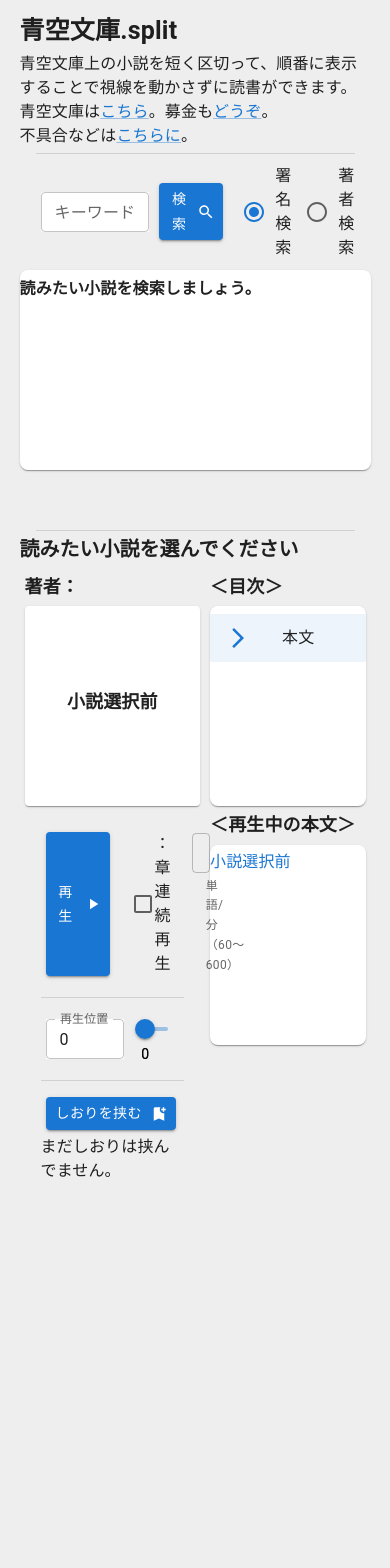
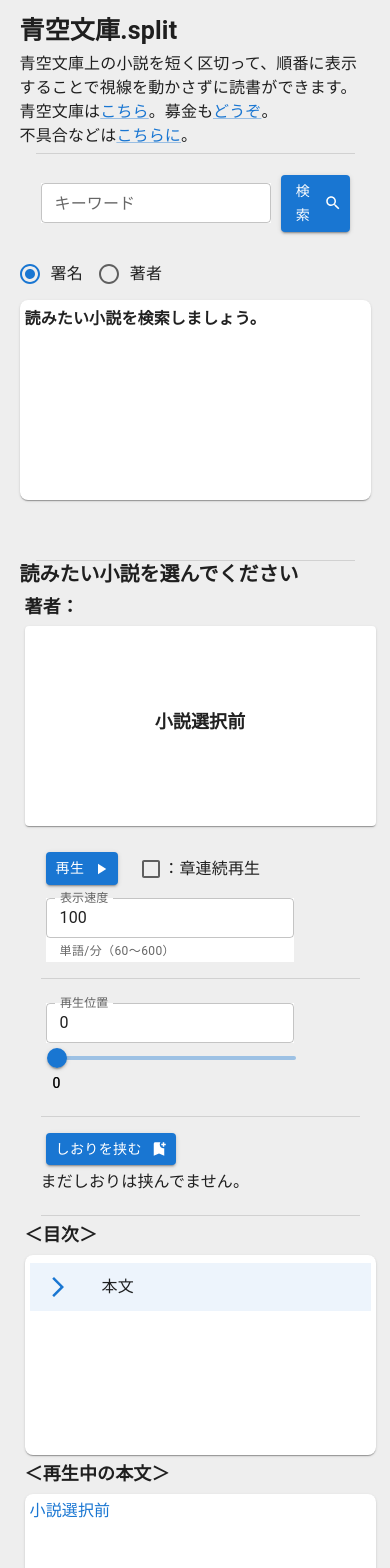
Before and after one commit to shinra-s/aozora_ts, a React (Create React App) app in the folder frontend/: page / in a window 390 px wide. Shown: the top 1568 px of the page. Before the commit the page ends 1214 px from the top, so only its background shows below. Built offline with nearby package versions, Linux system fonts and the light colour scheme.

Commit message:
Add responsive UI

```diff
--- a/frontend/src/App.css
+++ /dev/null
@@ -1,254 +0,0 @@
-.App {
-  text-align: center;
-}
-
-.App-logo {
-  height: 40vmin;
-  pointer-events: none;
-}
-
-@media (prefers-reduced-motion: no-preference) {
-  .App-logo {
-    animation: App-logo-spin infinite 20s linear;
-  }
-}
-
-.App-header {
-  background-color: #282c34;
-  min-height: 100vh;
-  display: flex;
-  flex-direction: column;
-  align-items: center;
-  font-size: calc(10px + 2vmin);
-  color: white;
-}
-
-.App-link {
-  color: #61dafb;
-}
-
-@keyframes App-logo-spin {
-  from {
-    transform: rotate(0deg);
-  }
-  to {
-    transform: rotate(360deg);
-  }
-}
-
-body {
-    font-family: Arial, sans-serif;
-    background-color: #f0f0f0;
-    margin: 0px 10px 0px 10px;
-    padding: 0;
-    display: flex;
-    flex-direction: column;
-    align-items: center;
-    justify-content: center;
-}
-
-#root {
-  width: 80%;
-}
-
-.base>div {
-  margin: 10px;
-}
-
-.card {
-    background-color: #fff;
-    border-radius: 10px;
-    box-shadow: 0 4px 8px rgba(0, 0, 0, 0.2);
-    padding: 20px;
-    text-align: center;
-    min-height: 70px;
-}
-
-.container {
-    display: flex;
-    align-items:flex-start;
-}
-
-.url-ui-container {
-    display: flex;
-    flex-direction: column;
-    align-items: start;
-    margin-top: 20px;
-}
-
-.ui-button {
-    background-color: #007bff;
-    color: #fff;
-    border: none;
-    border-radius: 5px;
-    padding: 5px 20px;
-    margin: 5px;
-    cursor: pointer;
-    font-weight: bold;
-}
-
-.read-button {
-  background-color: #007bff;
-  color: #fff;
-  border: none;
-  border-radius: 0px;
-  padding: 0px 5px;
-  margin: 5px;
-  cursor: pointer;
-  font-size: small;
-}
-
-.read-a {
-  background-color: #007bff;
-  color: #fff;
-  border: none;
-  border-radius: 0px;
-  padding: 0px 5px;
-  margin: 5px;
-  cursor: pointer;
-  font-size: small;
-  height: 30px;
-}
-
-.icon-button {
-  text-align: right;
-}
-
-
-.seek-bar {
-    width: 200px;
-    background-color: #ccc;
-    height: 8px;
-    border-radius: 4px;
-    margin: 5px;
-    position: relative;
-}
-
-.seek-bar .seek-bar-progress {
-    height: 100%;
-    background-color: #007bff;
-    border-radius: 4px;
-}
-
-.seek-bar-textbox {
-    width: 50px;
-    text-align: center;
-    margin: 5px;
-}
-
-.novel-url-textbox {
-    width: 300px;
-    text-align: center;
-    margin: 5px;
-}
-
-.novel_choicer {
-  width: 90%;
-}
-
-.contents_list_box {
-  height: 200px;
-  background-color: #fff;
-  overflow-y: scroll;
-  border-radius: 10px;
-  box-shadow: 0 4px 8px rgba(0, 0, 0, 0.2);
-}
-
-h2, h3, h4, h5 {
-  text-overflow: ellipsis;
-}
-
-h4, h5 {
-  margin: 0px;
-}
-
-ul, ol {
-  padding: 0;
-}
-
-ul li {
-  border-bottom: solid 2px #dadada;/*下に灰色線*/
-  background: whitesmoke;
-  margin-bottom: 5px;/*下のバーとの余白*/
-  line-height: 1.5;
-  padding: 0.5em;
-  list-style-type: none!important;/*ポチ消す*/
-  font-weight: bold;
-}
-
-.gaiji{
-  width: 1em;
-  height: 1em;
-}
-
-.spinner {
-  height: 25px;
-  display: flex;
-  justify-content: center;
-  align-items: center;
-}
-
-@media (max-width: 751px) {
-  .search_ui {
-    display: block;
-  }
-
-  .ui-container {
-    display: block;
-    flex-direction: row;
-    align-items: center;
-    margin-top: 20px;
-  }
-
-  ol li {
-    border: solid 2px #dadada;/*下に灰色線*/
-    background: whitesmoke;
-    list-style-type: none!important;/*ポチ消す*/
-    padding: 0 3px 0 3px;
-  }
-
-  .base {
-    margin: 0px;
-  }
-
-  .contents_list {
-    width: 90%;
-  }
-}
-
-@media (min-width: 752px) {
-  .search_ui {
-    display: flex;
-    align-items: center;
-  }
-
-  .ui-container {
-    display: flex;
-    flex-direction: row;
-    align-items: center;
-    margin-top: 20px;
-  }
-
-  ol li {
-    border: solid 2px #dadada;/*下に灰色線*/
-    background: whitesmoke;
-    list-style-type: none!important;/*ポチ消す*/
-    padding: 0 3px 0 3px;
-    float: left;
-    width: calc(50% - 10px);
-  }
-
-  .base {
-    display: flex;
-    flex-direction: row;
-    margin: 0px;
-  }
-
-  .contents_list {
-    width: 45%;
-  }
-}
-
-.all_text {
-  margin: 5px;
-}
--- a/frontend/src/App.js
+++ b/frontend/src/App.js
@@ -7,7 +7,7 @@
 import { Box, Divider, Typography, Link, createTheme, responsiveFontSizes, CssBaseline } from '@mui/material';
 import { ThemeProvider } from '@emotion/react';
 import { grey } from '@mui/material/colors';
-import { DefaultBox } from './components/MyBox';
+import { DefaultBox, NoWrapBox } from './components/MyBox';
 
 function App() {
   //小説情報
@@ -36,6 +36,13 @@
         background: {
           default: grey[200],
         },
+      },
+      breakpoints: {
+        values: {
+          xs: 0,
+          md: 750,
+          lg: 1100,
+        }
       },
       typography: {
         h4: {
@@ -82,9 +89,9 @@
           setTmpIntCIValue={setTmpIntCIValue}
         />
         <Divider variant='middle' />
-        <DefaultBox>
-          <Typography variant='h5'>{novel.title}</Typography>
-        </DefaultBox>
+        <NoWrapBox>
+          <Typography noWrap variant='h5'>{novel.title}</Typography>
+        </NoWrapBox>
         <NovelViewer
           novel={novel}
           novelUrl={novelUrl}
--- a/frontend/src/components/MyBox.js
+++ b/frontend/src/components/MyBox.js
@@ -6,6 +6,32 @@
         <Box
             sx={{
                 my: '5px',
+            }}
+        >
+            {children}
+        </Box>
+    );
+};
+
+export function SaveBox ({ children }) {
+    return (
+        <Box
+            sx={{
+                my: '5px',
+                overflowWrap: 'anywhere',
+            }}
+        >
+            {children}
+        </Box>
+    );
+};
+
+export function NoWrapBox ({ children }) {
+    return (
+        <Box
+            sx={{
+                textOverflow: 'ellipsis',
+                whiteSpace: 'nowrap',
             }}
         >
             {children}
@@ -30,7 +56,10 @@
         <Box
             sx={{
                 m: '5px',
-                width: '50%',
+                width: {
+                    xs: '100%',
+                    md: '50%',
+                },
             }}
         >
             {children}
@@ -44,6 +73,38 @@
             sx={{
                 my: '5px',
                 display: 'flex',
+            }}
+        >
+            {children}
+        </Box>
+    );
+};
+
+export function FlexMdBox ({ children }) {
+    return (
+        <Box
+            sx={{
+                my: '5px',
+                display: {
+                    xs: 'block',
+                    md: 'flex',
+                },
+            }}
+        >
+            {children}
+        </Box>
+    );
+};
+
+export function ViewerBox ({ children }) {
+    return (
+        <Box
+            sx={{
+                my: '5px',
+                display: {
+                    xs: 'block',
+                    md: 'flex',
+                }
             }}
         >
             {children}
@@ -65,6 +126,40 @@
     );
 };
 
+export function FlexLgHandlerBox ({ children }) {
+    return (
+        <Box
+            sx={{
+                display: {
+                    xs: 'block',
+                    lg: 'flex',
+                },
+                p: 2,
+                alignItems: 'center',
+            }}
+        >
+            {children}
+        </Box>
+    );
+};
+
+export function FlexMdHandlerBox ({ children }) {
+    return (
+        <Box
+            sx={{
+                display: {
+                    xs: 'block',
+                    md: 'flex',
+                },
+                p: 2,
+                alignItems: 'center',
+            }}
+        >
+            {children}
+        </Box>
+    );
+};
+
 export function PaperBox ({ children }) {
     return (
         <Box
@@ -76,6 +171,7 @@
                 height: 200,
                 overflow: 'hidden',
                 overflowY: 'scroll',
+                px: '5px',
             }}
         >
             {children}
--- a/frontend/src/components/MyTextField.js
+++ b/frontend/src/components/MyTextField.js
@@ -44,6 +44,7 @@
             sx={{
                 bgcolor: 'background.paper',
                 mx: '5px',
+                mt: 1,
             }}
         />
     );
--- a/frontend/src/components/NovelPlayer.js
+++ b/frontend/src/components/NovelPlayer.js
@@ -1,7 +1,7 @@
 import React, { useState, useEffect } from 'react';
 import parse from 'html-react-parser';
 import { Card, CardContent, Checkbox, Divider, FormControlLabel, Slider, Typography } from '@mui/material';
-import { DefaultBox, DefaultHandlerBox, FlexBox, FlexHandlerBox, HalfBox } from './MyBox';
+import { DefaultBox, DefaultHandlerBox, FlexBox, FlexLgHandlerBox, FlexMdHandlerBox, HalfBox, NoWrapBox, SaveBox } from './MyBox';
 import { DefaultButton } from './MyButton';
 import PlayArrowIcon from '@mui/icons-material/PlayArrow';
 import PauseIcon from '@mui/icons-material/Pause';
@@ -117,7 +117,7 @@
     };
 
     return (
-        <FlexHandlerBox>
+        <FlexMdHandlerBox>
             <NumberField
               label='再生位置'
               value={tmpIntCIValue}
@@ -126,7 +126,10 @@
             />
             <Slider
               sx={{
-                width: '50%',
+                width: {
+                  xs: '75%',
+                  md: '50%',
+                },
                 mx: 2,
               }}
               value={tmpIntCIValue}
@@ -145,7 +148,7 @@
                 },
               ]}
             />
-        </FlexHandlerBox>
+        </FlexMdHandlerBox>
     );
 }
 
@@ -270,7 +273,7 @@
     }
 
     return (
-      <DefaultBox>
+      <SaveBox>
         <Typography variant='body1' sx={{p: 2,}}>
           タイトル：{novel.title}<br></br>
           章：{novel.mainText[saveState.conIndex][0]}<br></br>
@@ -289,7 +292,7 @@
         >
           <Typography variant='button'>共有</Typography>
         </DefaultButton>
-      </DefaultBox>
+      </SaveBox>
     );
   }
 }
@@ -355,13 +358,15 @@
 
     return (
         <HalfBox>
-            <Typography variant='h6'>著者：{novel.author}</Typography>
+            <NoWrapBox>
+              <Typography noWrap variant='h6'>著者：{novel.author}</Typography>
+            </NoWrapBox>
             <DisplayCard
                 novel={novel}
                 contentIndex={contentIndex}
                 currentIndex={currentIndex}
             />
-            <FlexHandlerBox>
+            <FlexLgHandlerBox>
               <PlayHandler
                   isPlaying={isPlaying}
                   isConPlay={isConPlay}
@@ -372,7 +377,7 @@
                   isPlaying={isPlaying}
                   setWpm={setWpm}
               />
-            </FlexHandlerBox>
+            </FlexLgHandlerBox>
             <Divider variant='middle' />
             <SeekHandler
                 novel={novel}
@@ -392,6 +397,15 @@
                 contentIndex={contentIndex}
                 currentIndex={currentIndex}
             />
+            <Divider
+              variant='middle'
+              sx={{
+                color:{
+                  xs: null,
+                  md: 'background.default',
+                }
+              }}
+            />
         </HalfBox>
     );
 }
--- a/frontend/src/components/NovelSelector.js
+++ b/frontend/src/components/NovelSelector.js
@@ -3,7 +3,7 @@
 import { Loading } from './Loading';
 import { Box, Button, FormControlLabel, List, ListItem, Radio, Typography } from '@mui/material';
 import SearchIcon from '@mui/icons-material/Search';
-import { DefaultBox, FlexBox, FlexHandlerBox, ListItemBox, PaperBox } from './MyBox';
+import { DefaultBox, FlexBox, FlexHandlerBox, FlexMdBox, ListItemBox, PaperBox } from './MyBox';
 import { DefaultButton, LinkButton } from './MyButton';
 import { DefaultField } from './MyTextField';
 import ArrowForwardIosIcon from '@mui/icons-material/ArrowForwardIos';
@@ -161,7 +161,19 @@
         const list = searchResult.map((book) => {
             const fullname = (containKatakana(book.firstname) && containKatakana(book.lastname)) ? `${book.firstname} ${book.lastname}` : `${book.lastname} ${book.firstname}`;
             return (
-                <ListItem disablePadding sx={{flexBasis:'50%', maxWidth: '50%'}}>
+                <ListItem
+                    disablePadding
+                    sx={{
+                        flexBasis: {
+                            xs: '100%',
+                            md: '50%',
+                        },
+                        maxWidth: {
+                            xs: '100%',
+                            md: '50%',
+                        },
+                    }}
+                >
                     <ListItemBox>
                         <Typography noWrap variant='h6'>{book.title}</Typography>
                         <Typography noWrap variant='subtitle1'>{fullname}</Typography>
@@ -196,7 +208,19 @@
             const fullname = kanaFlag ? `${person.firstname} ${person.lastname}` : `${person.lastname} ${person.firstname}`;
             const fullname_yomi = kanaFlag ? `${person.firstname_yomi} ${person.lastname_yomi}` : `${person.lastname_yomi} ${person.firstname_yomi}`;
             return (
-                <ListItem disablePadding sx={{flexBasis:'50%'}}>
+                <ListItem
+                    disablePadding
+                    sx={{
+                        flexBasis: {
+                            xs: '100%',
+                            md: '50%',
+                        },
+                        maxWidth: {
+                            xs: '100%',
+                            md: '50%',
+                        },
+                    }}
+                >
                     <ListItemBox>
                         <Typography noWrap variant='h6'>{fullname}</Typography>
                         <Typography noWrap variant='subtitle1'>{fullname_yomi}</Typography>
@@ -313,7 +337,7 @@
 
     return (
         <Box>
-            <FlexBox>
+            <FlexMdBox>
                 <FlexHandlerBox>
                     <DefaultField
                         value={keyword}
@@ -338,7 +362,7 @@
                                 onChange={handleSearchMode}
                             />
                         }
-                        label='署名検索'
+                        label='署名'
                     />
                     <FormControlLabel
                         value='2'
@@ -348,14 +372,12 @@
                                 onChange={handleSearchMode}
                             />
                         }
-                        label='著者検索'
+                        label='著者'
                     />
-                </FlexBox>
-                <FlexBox>
                     <Typography variant='subtitle1'> {statusNovelUrl}</Typography>
                     <Loading statusNovelUrl={statusNovelUrl} />
                 </FlexBox>
-            </FlexBox>
+            </FlexMdBox>
             <PaperBox>
                 <ResultList
                     searchResult={searchResult}
--- a/frontend/src/components/NovelViewer.js
+++ b/frontend/src/components/NovelViewer.js
@@ -1,7 +1,7 @@
 import React, { useState, useEffect } from 'react';
 import NovelPlayer from './NovelPlayer';
 import ChapterViewer from './ChapterViewer';
-import { FlexBox } from './MyBox';
+import { ViewerBox } from './MyBox';
 
 export default function NovelViewer ({
     isPlaying,
@@ -67,7 +67,7 @@
     };
 
     return (
-        <FlexBox>
+        <ViewerBox>
             <NovelPlayer
                 novel={novel}
                 novelUrl={novelUrl}
@@ -91,6 +91,6 @@
                 setContentIndex={setContentIndex}
                 setTmpIntCIValue={setTmpIntCIValue}
             />
-        </FlexBox>
+        </ViewerBox>
     );
 }
```
